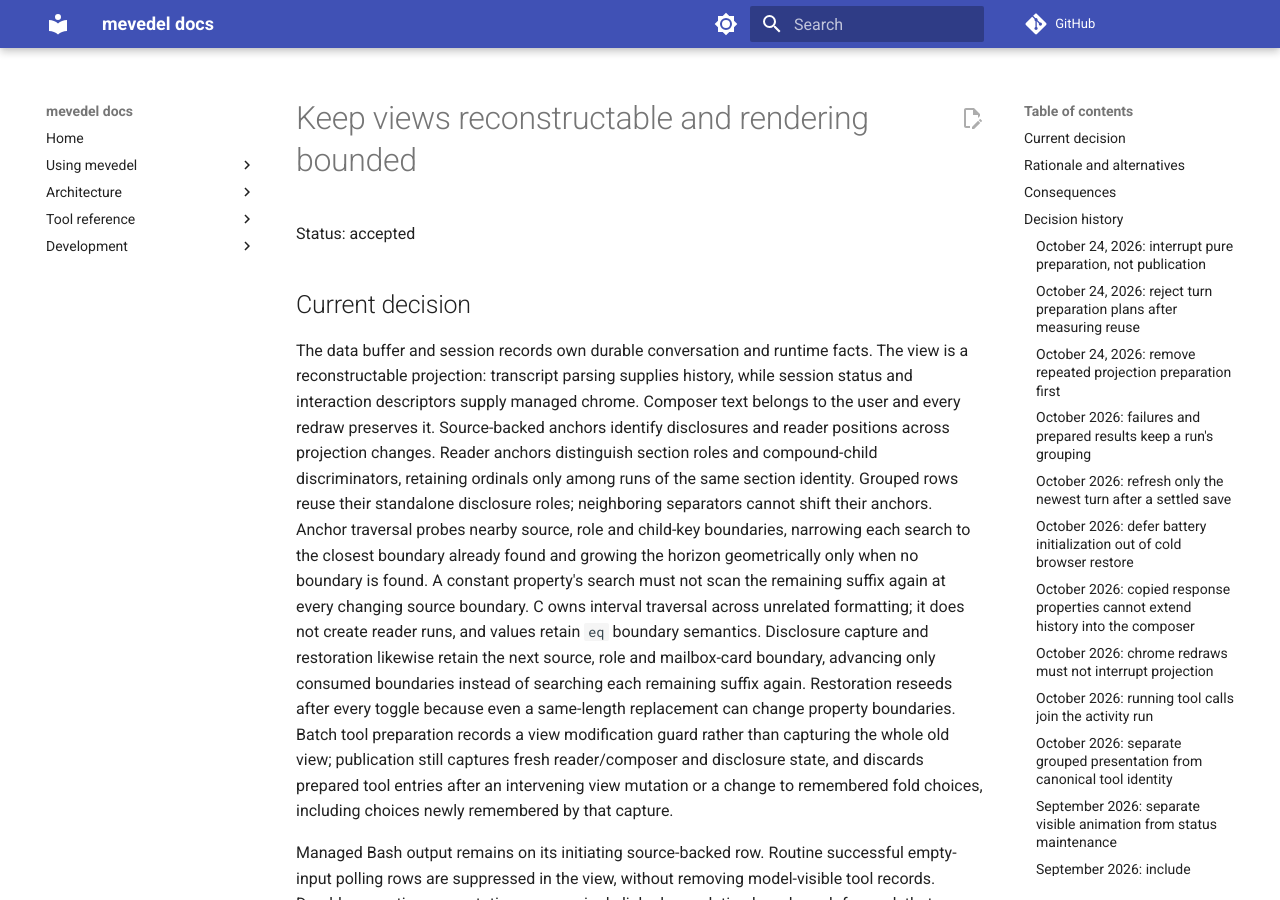
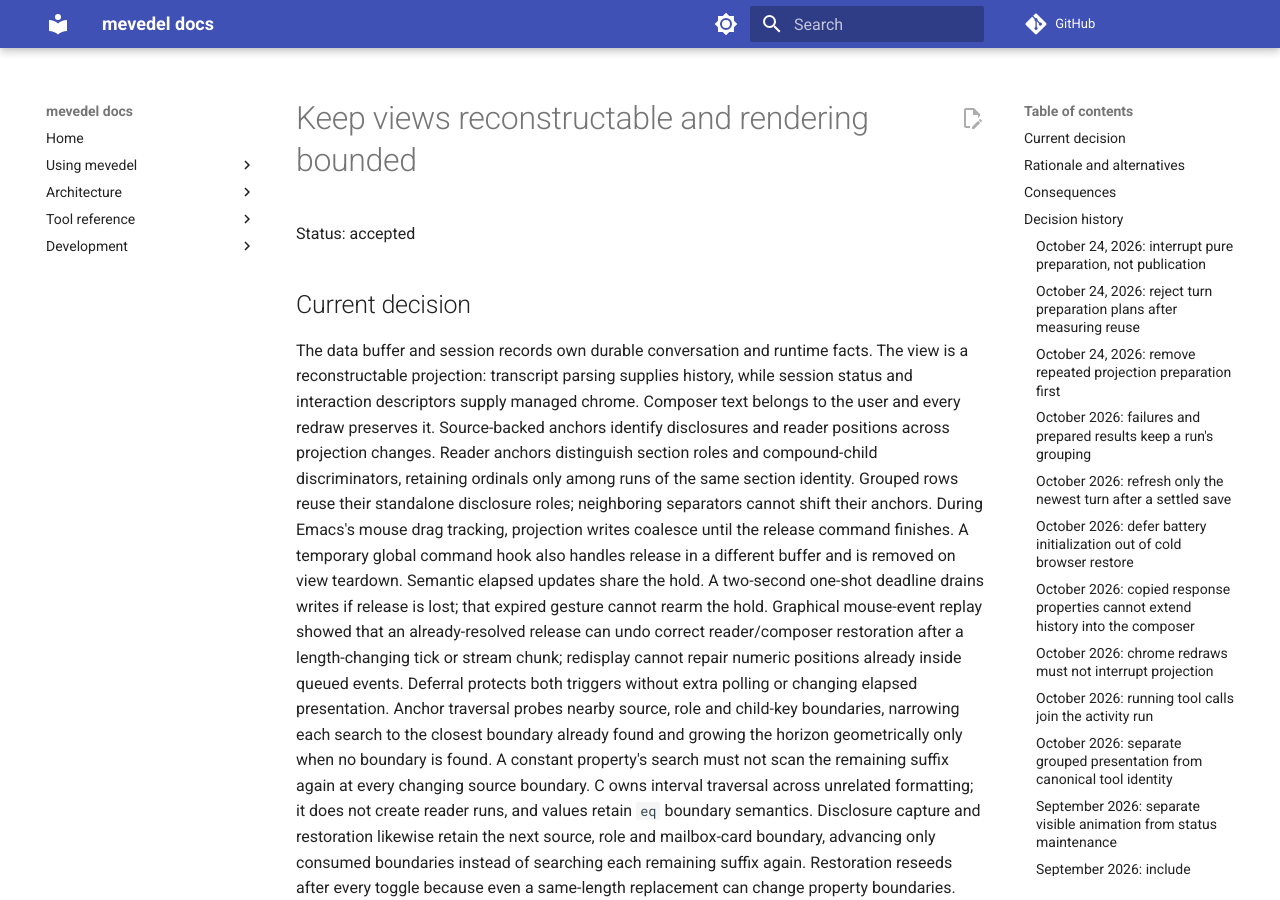
Before and after one commit to FrauH0lle/mevedel, an MkDocs documentation site: the page built from docs/adr/0119-keep-views-reconstructable-and-rendering-bounded.md, in a window 1280 px wide and 900 px high. Built offline with MkDocs 1.6.1 and Material for MkDocs 9.7.7, drawn with Linux system fonts in a browser that asks for light colours; comment, search, counter and statistics services are not loaded.

Commit message:
fix(view): Keep queued mouse clicks stable during live updates
A queued mouse release carries an old numeric position.  An elapsed tick or stream chunk can preserve point correctly, only for release to put it back at the stale offset.  Hold coalesced projection writes during mouse tracking and bound lost releases to two seconds, without adding steady-state timers or hooks.

* mevedel-view-render.el (mevedel-view-render--mouse-held-p, mevedel-view-render--cancel-mouse-resume, mevedel-view-render--resume-after-mouse, mevedel-view-render--wait-for-mouse, mevedel-view-render-mutate): Bound and drain gesture-held writes.  Keep chrome-only drain keys from synchronously finishing staged history.
* mevedel-view-stream.el (mevedel-view--spinner-tick): Hold semantic ticks without requeueing an already owned callback.
* mevedel-view-execution.el (mevedel-view-execution-tick): Route held elapsed rows through projection ownership.
* test/graphical-check.el, test/test-mevedel-view-mouse.el: Deliver native mouse-down/up events around ticks and chunks, with pre-resolved or fresh releases and optional redisplay.
* test/test-mevedel-view-render-reentry.el, test/test-mevedel-view-render-batch.el, test/test-mevedel-view-stream.el: Cover deadline, teardown, errors, independent views, and staged-history preservation.
* docs/view.md, docs/development.md, docs/adr/0119-keep-views-reconstructable-and-rendering-bounded.md: Document the hold and graphical coverage.

Validation: full check (12,704 results, zero unexpected, 57 expected skips), graphical-check (35/35, no skips), bench-gate (unchanged 867, 50 and 1732 conses).  Matched unfixed sources fail six queued-release assertions.  No code was loaded into the live editor.

```diff
--- a/docs/adr/0119-keep-views-reconstructable-and-rendering-bounded.md
+++ b/docs/adr/0119-keep-views-reconstructable-and-rendering-bounded.md
@@ -12,6 +12,15 @@
 anchors distinguish section roles and compound-child discriminators, retaining
 ordinals only among runs of the same section identity. Grouped rows reuse their
 standalone disclosure roles; neighboring separators cannot shift their anchors.
+During Emacs's mouse drag tracking, projection writes coalesce until the release
+command finishes. A temporary global command hook also handles release in a
+different buffer and is removed on view teardown. Semantic elapsed updates share
+the hold. A two-second one-shot deadline drains writes if release is lost;
+that expired gesture cannot rearm the hold. Graphical mouse-event replay showed that an
+already-resolved release can undo correct reader/composer restoration after a
+length-changing tick or stream chunk; redisplay cannot repair numeric positions
+already inside queued events. Deferral protects both triggers without extra
+polling or changing elapsed presentation.
 Anchor traversal probes nearby source, role and child-key boundaries, narrowing
 each search to the closest boundary already found and growing the horizon
 geometrically only when no boundary is found. A constant property's search must
```
Also changed, not shown: docs/development.md (+6 -2 lines), docs/view.md (+9 -0 lines), 8 other files.
